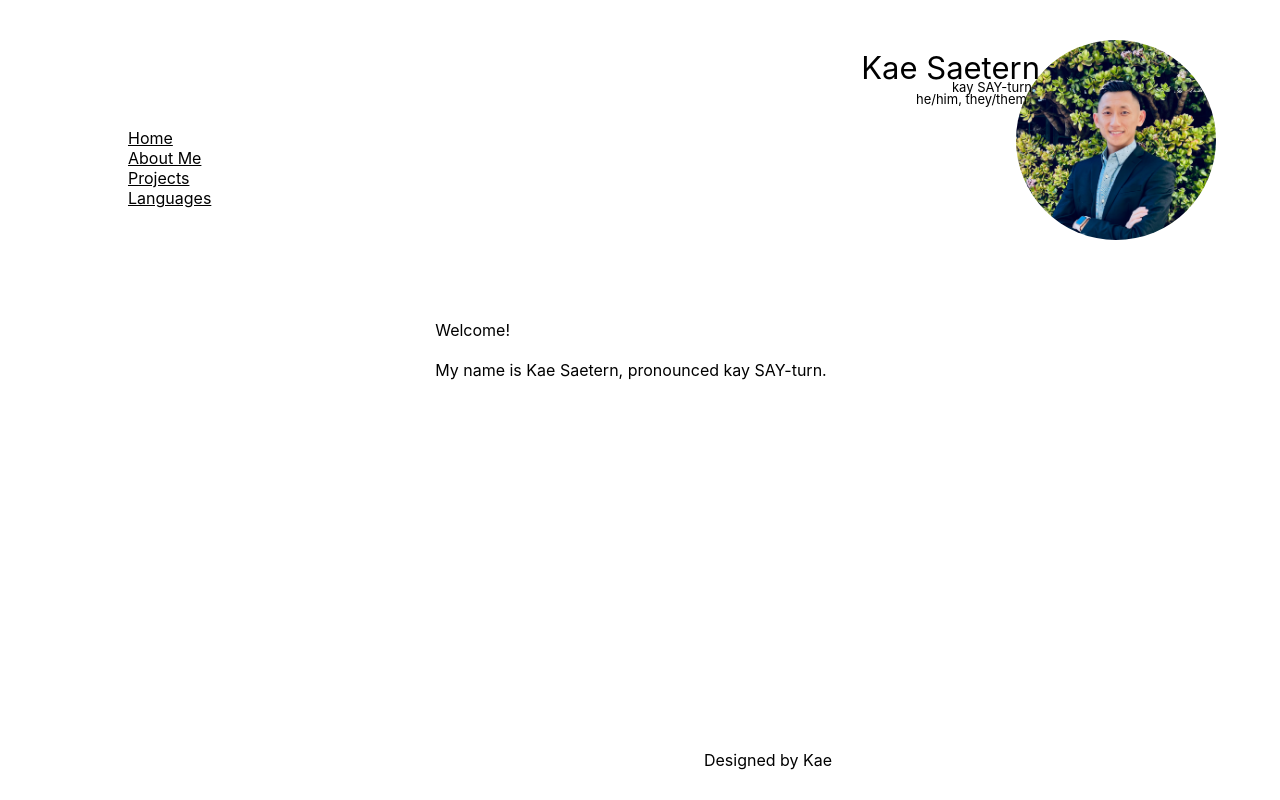
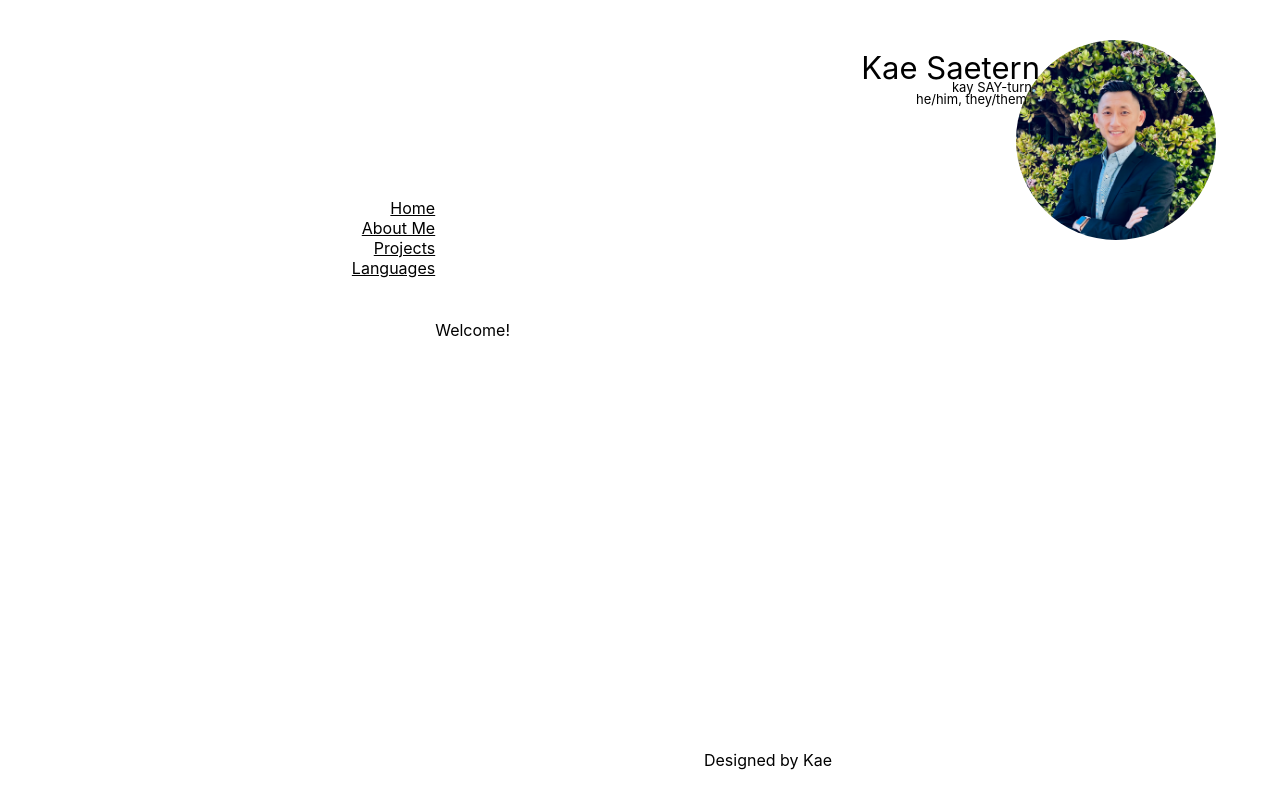
Before and after one commit to kaesae/Portfolio, a React (Create React App) app: page /aboutme in a window 1280 px wide. Built offline with nearby package versions, Linux system fonts and the light colour scheme.

Commit message:
nav css with minor animation added

```diff
--- a/src/App.css
+++ b/src/App.css
@@ -1,8 +1,8 @@
 div.App {
+  margin: 10%;
   display: grid;
   grid-template-columns: 30% 70%;
-  grid-template-rows: 30% 70%;
-  margin: 10%;
+  grid-template-rows: 150px 7fr;
 }
 
 div {
@@ -14,12 +14,22 @@ div {
   color: black;
 }
 
-nav {
+nav.linkContainer {
   grid-column: 1/2;
+  grid-row: 1/2;
+  display: flex;
+  flex-direction: column;
+  justify-content: flex-end;
+  text-align: right;
 }
 
-.routes {
+.linkDiv:hover {
+  background-color: rgb(196, 196, 196);
+}
+
+body {
   grid-column: 2/3;
+  grid-row: 2/3;
 }
 
 .languages {
--- a/src/App.js
+++ b/src/App.js
@@ -17,11 +17,11 @@ function App() {
     <div className="App">
 
 
-      <nav>
-        <div><Link className='links' to="/">Home</Link></div>
-        <div><Link className='links' to="/aboutme">About Me</Link></div>
-        <div><Link className='links' to="/projects">Projects</Link></div>
-        <div><Link className='links' to="/languages">Languages</Link></div>
+      <nav className="linkContainer">
+        <div className="linkDiv"><Link className='links' to="/">Home</Link></div>
+        <div className="linkDiv"><Link className='links' to="/aboutme">About Me</Link></div>
+        <div className="linkDiv"><Link className='links' to="/projects">Projects</Link></div>
+        <div className="linkDiv"><Link className='links' to="/languages">Languages</Link></div>
       </nav>
 
       <body>
--- a/src/Components/AboutMe/AboutMe.js
+++ b/src/Components/AboutMe/AboutMe.js
@@ -7,7 +7,7 @@ const AboutMe = () => {
         <body className='aboutMeBody'><span className="first-letter">W</span>elcome!
         <br />
         <br />
-        My name is Kae Saetern, pronounced kay SAY-turn.
+
         </body>
       </div>
     );
--- a/src/Components/Languages/Languages.css
+++ b/src/Components/Languages/Languages.css
@@ -1,3 +1,8 @@
+.languagesComponent {
+    grid-column: 2/3;
+    grid-row: 2/3;
+}
+
 .logo {
     height: 50px;
     width: 50px;
```
